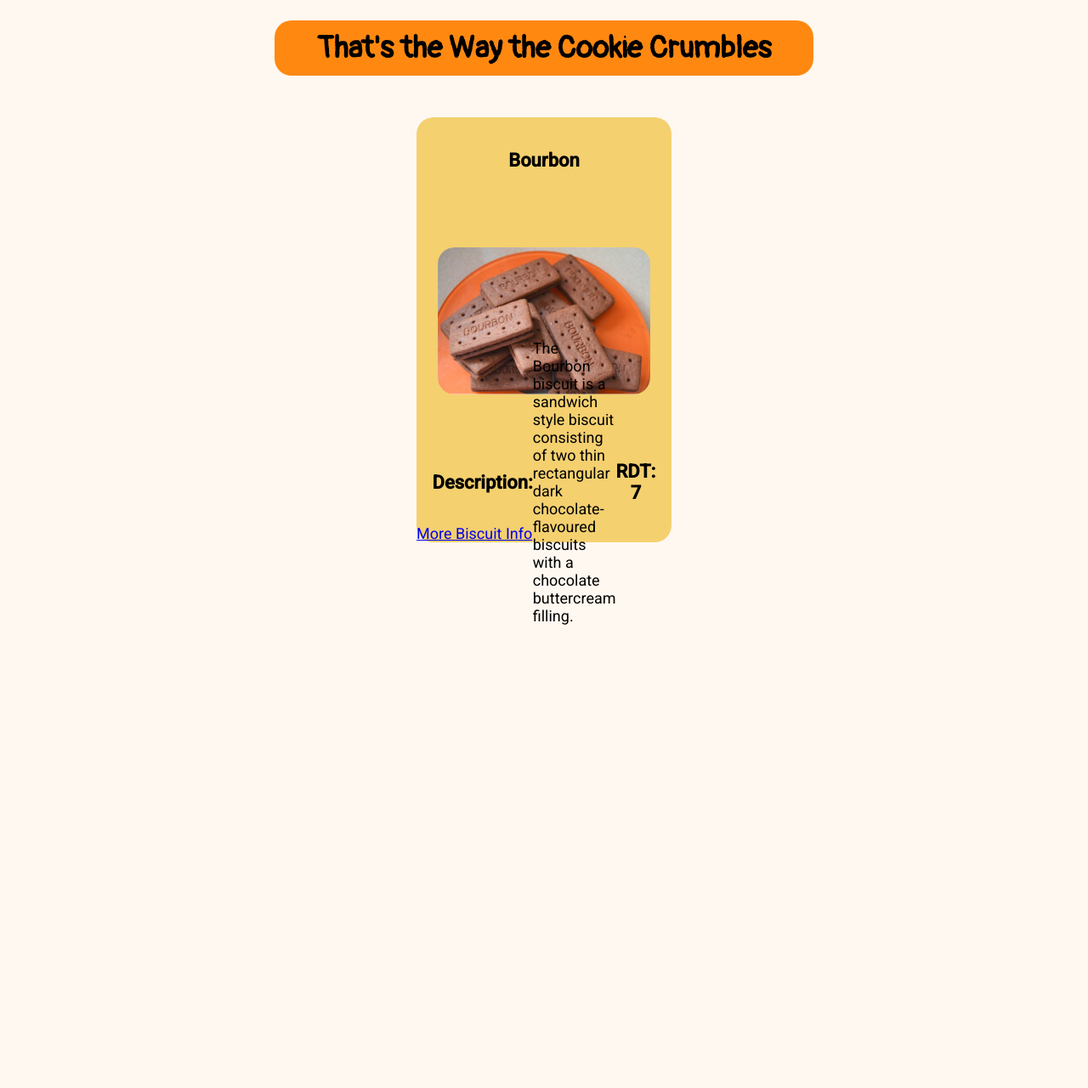
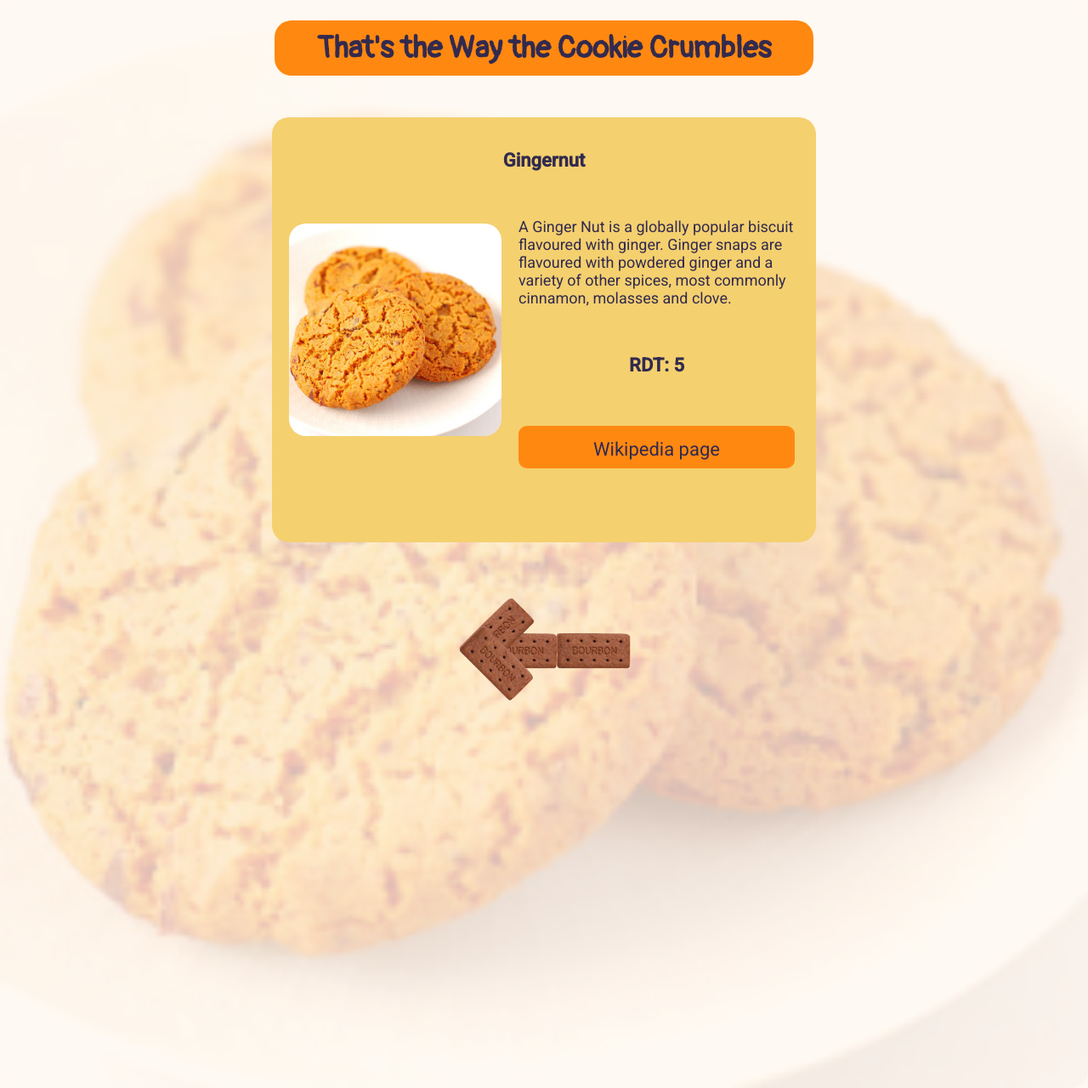
Before and after one commit to iO-Academy/2021-jan-sloths-biscuit-app, a PHP site: page /singleBiscuit.php?id=1 in a window 1280 px wide. Shown: the whole page at 85% size. Before the commit the page ends 800 px from the top, so only its background shows below. Run offline with PHP 8.4, Linux system fonts and the light colour scheme; data comes from the database, SQL or seed files in the repository.

Commit message:
changed styles.css

```diff
--- a/src/singleBiscuit.php
+++ b/src/singleBiscuit.php
@@ -1,19 +1,19 @@
 <?php
 
-namespace BiscuitApp;
-
-require_once 'vendor/autoload.php';
-
-use PDO;
-
-$id = $_GET['id'];
-
-// connecting to biscuit database
-$db = new PDO('mysql:host=db; dbname=biscuits', 'root', 'password');
-$query = $db->prepare('SELECT * FROM `biscuits` WHERE `id` = ?');
-$query->setFetchMode(PDO::FETCH_CLASS, Biscuit::class);
-$query->execute([$id]);
-$singleBiscuitObject = $query->fetch()
+//namespace BiscuitApp;
+//
+//require_once 'vendor/autoload.php';
+//
+//use PDO;
+//
+//$id = $_GET['id'];
+//
+//// connecting to biscuit database
+//$db = new PDO('mysql:host=db; dbname=biscuits', 'root', 'password');
+//$query = $db->prepare('SELECT * FROM `biscuits` WHERE `id` = ?');
+//$query->setFetchMode(PDO::FETCH_CLASS, Biscuit::class);
+//$query->execute([$id]);
+//$singleBiscuitObject = $query->fetch()
 
 
 
@@ -32,11 +32,29 @@
 <body>
 
 <main>
+<!--    <div class="bg-image"></div>-->
+    <img class="bg-image" src="assets/images/gingernut.jpg">
     <div class="header-container">
         <h1>That's the Way the Cookie Crumbles</h1>
     </div>
     <div  class="outer-container">
-        <?php echo BiscuitDetailPrinter::printBiscuit($singleBiscuitObject) ?>
+<!--        --><?php //echo BiscuitDetailPrinter::printBiscuit($singleBiscuitObject) ?>
+        <div class="card">
+            <div class="title-container">
+                <div class="item-header"><h2>Gingernut</h2></div>
+            </div>
+            <div class="column-container">
+                <div class="item-img"><img src="assets/images/gingernut.jpg" alt=""></div>
+                <div class="item-description-container">
+                    <div class="item-description"><p>A Ginger Nut is a globally popular biscuit flavoured with ginger. Ginger snaps are flavoured with powdered ginger and a variety of other spices, most commonly cinnamon, molasses and clove.</p></div>
+                    <div class="item-data"><h3>RDT: 5</h3></div>
+                    <div class="wiki-btn"><a href="https://en.wikipedia.org/wiki/Ginger_snap"><p class="wiki-btn-text icon-animation">Wikipedia page</p></a></div>
+                </div>
+            </div>
+            <div class="back-btn icon-animation">
+                <a href="index.php"><img src="assets/images/bourbon-btn.png"></a>
+            </div>
+        </div>
     </div>
 </main>
 
--- a/src/styles.css
+++ b/src/styles.css
@@ -11,7 +11,9 @@
     margin: 0;
     font-family: 'Roboto', sans-serif;
     font-size: 1.8rem;
+    color: #322A4E;
     background-color: #FFF8F0;
+    /*background: url("assets/images/gingernut.jpg");*/
 }
 
 h1 {
@@ -45,10 +47,42 @@
     justify-content: center;
 }
 
+.column-container {
+    display: flex;
+    flex-flow: row nowrap;
+}
+
+.wiki-btn {
+    display: block;
+    height: 50px;
+    width: auto;
+    background-color: #FF8811;
+    border-radius: 10px;
+    text-align: center;
+}
+
+.wiki-btn-text {
+    padding: 15px;
+    color: #322A4E;
+    font-size: 2.2rem;
+}
+
+a {
+    text-decoration: none;
+}
+
+.item-description-container {
+    padding-right: 25px;
+}
+
+.back-btn {
+    margin: 150px auto;
+}
+
 .card {
     margin: 25px;
     background-color: #F4D06F;
-    width: 300px;
+    width: 640px;
     height: 500px;
     border-radius: 20px;
     display: flex;
@@ -71,8 +105,28 @@
     height: 300px;
 }
 
+.bg-image {
+    /*background-image: url("assets/images/gingernut.jpg");*/
+    width: 100%;
+    height: auto;
+    opacity: 0.25;
+    position: absolute;
+    left: 0;
+    top: 0;
+    background-repeat: repeat;
+    z-index: -1;
+}
+
 @media screen and (max-width: 700px) {
     .header-container {
         margin: 50px;
     }
 }
+
+.icon-animation {
+    transition: all .3s ease-in-out;
+}
+
+.icon-animation:hover {
+    transform: scale(1.2);
+}
```
Also changed, not shown: src/assets/images/bourbon-btn.png (added).
